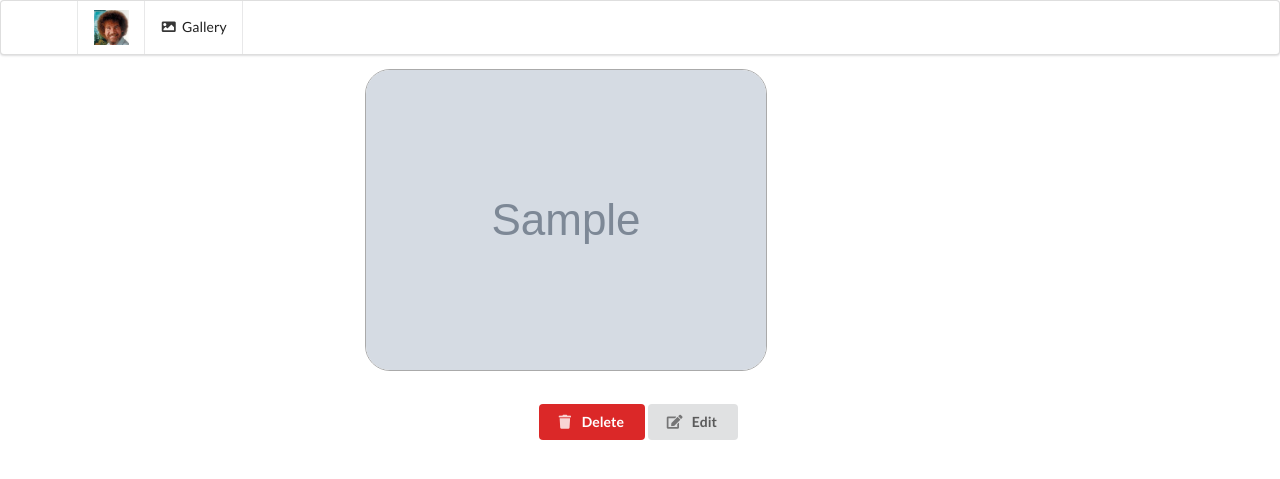
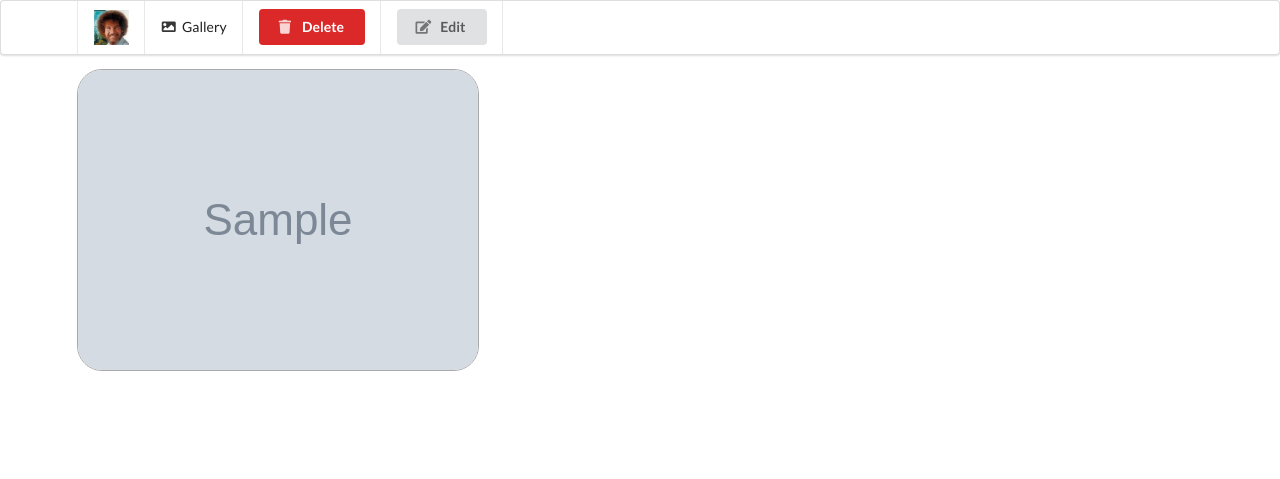
Before and after one commit to kapralnsk/joy_of_painting, a Python web app: template src/templates/gallery/detail.html in a window 1280 px wide. Shown: the top 479 px of the page. Run offline with Jinja, Linux system fonts and the light colour scheme; the template is opened without the code that fills it: most values are stand-ins (such as "Sample title", 1, 10 or a date in 2020); grey boxes marked "Sample" are stand-in pictures; some libraries are stand-ins or nearby versions.

Commit message:
moved all buttons to top bar; full sized image in detail

```diff
--- a/src/templates/gallery/detail.html
+++ b/src/templates/gallery/detail.html
@@ -4,18 +4,14 @@
 {% block header %}
     {{ super() }}
     <a class="item" href="/gallery/"><i class="image icon"></i>Gallery</a>
+    <div class="item"><button id="delete" class="ui button negative"><i class="trash icon"></i> Delete</button></div>
+    <a href="/{{ id }}" class="item"><button id="edit" class="ui button"><i class="edit icon"></i> Edit</button></a>
 {% endblock %}
 
 {% block content %}
-<div class="ui two column centered grid">
-    <div class="row">
-        <div class="column">
-            <img class="border" src="{{ image }}" alt="">
-        </div>
-    </div>
-    <div class="row">
-        <button id="delete" class="ui button negative"><i class="trash icon"></i> Delete</button>
-        <a href="/{{ id }}"><button id="edit" class="ui button"><i class="edit icon"></i> Edit</button></a>
+<div class="ui column centered grid">
+    <div class="column">
+        <img class="border" src="{{ image }}" alt="">
     </div>
 </div>
 <div class="ui small test modal scrolling transition hidden" id="delete-modal">
```
Also changed, not shown: src/templates/canvas.html (+6 -4 lines).
